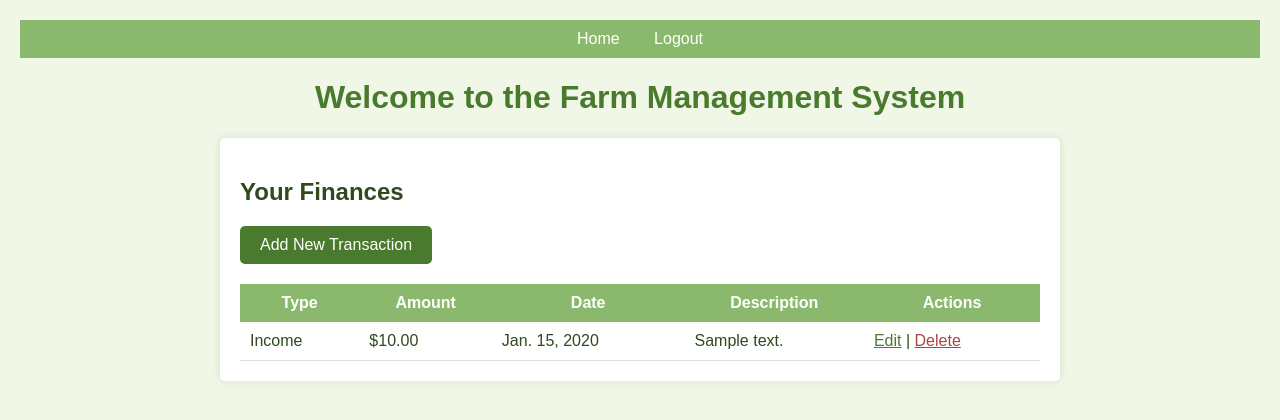
After one commit to namirayounus/FMSP, a Django app: page /finances/ in a window 1280 px wide. The commit adds this page. Shown: the top 420 px of the page. Run offline with Django 5.2, Linux system fonts and the light colour scheme; a user stored in the database is signed in; tables that the repository leaves empty hold one stand-in row (values such as "Sample post").

Commit message:
Step 7: Add Finance model and CRUD functionality

```diff
--- a/farm/admin.py
+++ b/farm/admin.py
@@ -1,6 +1,7 @@
 from django.contrib import admin
-from .models import Task, Crop, Livestock
+from .models import Task, Crop, Livestock, Finance
 
 admin.site.register(Task)
 admin.site.register(Crop)
 admin.site.register(Livestock)
+admin.site.register(Finance)
--- a/farm/models.py
+++ b/farm/models.py
@@ -32,3 +32,18 @@ class Livestock(models.Model):
 
     def __str__(self):
         return f"{self.name} ({self.type})"
+
+class Finance(models.Model):
+    TRANSACTION_TYPES = [
+        ('income', 'Income'),
+        ('expense', 'Expense'),
+    ]
+    user = models.ForeignKey(User, on_delete=models.CASCADE)
+    transaction_type = models.CharField(max_length=10, choices=TRANSACTION_TYPES)
+    amount = models.DecimalField(max_digits=10, decimal_places=2)
+    date = models.DateField()
+    description = models.CharField(max_length=200)
+    created_at = models.DateTimeField(auto_now_add=True)
+
+    def __str__(self):
+        return f"{self.transaction_type.capitalize()} - {self.amount}"
--- /dev/null
+++ b/farm/templates/farm/finance_list.html
@@ -0,0 +1,31 @@
+{% extends 'farm/base.html' %}
+
+{% block content %}
+    <h2>Your Finances</h2>
+    <a href="{% url 'farm:finance_create' %}" style="display: inline-block; background-color: #4a7a2e; color: white; padding: 10px 20px; border-radius: 5px; text-decoration: none; margin-bottom: 20px;">Add New Transaction</a>
+    {% if finances %}
+        <table style="width: 100%; border-collapse: collapse;">
+            <tr style="background-color: #8ab86d; color: white;">
+                <th style="padding: 10px;">Type</th>
+                <th style="padding: 10px;">Amount</th>
+                <th style="padding: 10px;">Date</th>
+                <th style="padding: 10px;">Description</th>
+                <th style="padding: 10px;">Actions</th>
+            </tr>
+            {% for finance in finances %}
+                <tr style="border-bottom: 1px solid #ddd;">
+                    <td style="padding: 10px;">{{ finance.transaction_type|capfirst }}</td>
+                    <td style="padding: 10px;">${{ finance.amount }}</td>
+                    <td style="padding: 10px;">{{ finance.date }}</td>
+                    <td style="padding: 10px;">{{ finance.description }}</td>
+                    <td style="padding: 10px;">
+                        <a href="{% url 'farm:finance_update' finance.id %}" style="color: #4a7a2e;">Edit</a> |
+                        <a href="{% url 'farm:finance_delete' finance.id %}" style="color: #a94442;">Delete</a>
+                    </td>
+                </tr>
+            {% endfor %}
+        </table>
+    {% else %}
+        <p>No transactions yet. Start by adding one!</p>
+    {% endif %}
+{% endblock %}
--- a/farm/templates/farm/home.html
+++ b/farm/templates/farm/home.html
@@ -5,6 +5,7 @@
         <p>Hello, {{ user.username }}! Manage your farm with ease.</p>
         <p><a href="{% url 'farm:crop_list' %}" style="color: #4a7a2e;">View Your Crops</a></p>
         <p><a href="{% url 'farm:livestock_list' %}" style="color: #4a7a2e;">View Your Livestock</a></p>
+        <p><a href="{% url 'farm:finance_list' %}" style="color: #4a7a2e;">View Your Finances</a></p>
         <h2>Your Farm Tasks</h2>
         <a href="{% url 'farm:task_create' %}" style="display: inline-block; background-color: #4a7a2e; color: white; padding: 10px 20px; border-radius: 5px; text-decoration: none; margin-bottom: 20px;">Add New Task</a>
         {% if tasks %}
--- a/farm/urls.py
+++ b/farm/urls.py
@@ -17,4 +17,8 @@ urlpatterns = [
     path('livestock/new/', views.livestock_create, name='livestock_create'),
     path('livestock/<int:livestock_id>/update/', views.livestock_update, name='livestock_update'),
     path('livestock/<int:livestock_id>/delete/', views.livestock_delete, name='livestock_delete'),
+    path('finances/', views.finance_list, name='finance_list'),
+    path('finance/new/', views.finance_create, name='finance_create'),
+    path('finance/<int:finance_id>/update/', views.finance_update, name='finance_update'),
+    path('finance/<int:finance_id>/delete/', views.finance_delete, name='finance_delete'),
 ]
--- a/farm/views.py
+++ b/farm/views.py
@@ -2,8 +2,8 @@ from django.shortcuts import render, redirect
 from django.contrib.auth.forms import UserCreationForm
 from django.contrib.auth import login, logout
 from django.contrib.auth.decorators import login_required
-from .models import Task, Crop, Livestock
-from .forms import TaskForm, CropForm, LivestockForm
+from .models import Task, Crop, Livestock, Finance
+from .forms import TaskForm, CropForm, LivestockForm, FinanceForm
 
 def home(request):
     if request.user.is_authenticated:
@@ -135,3 +135,41 @@ def livestock_delete(request, livestock_id):
         livestock.delete()
         return redirect('farm:livestock_list')
     return render(request, 'farm/livestock_confirm_delete.html', {'livestock': livestock})
+
+@login_required
+def finance_list(request):
+    finances = Finance.objects.filter(user=request.user)
+    return render(request, 'farm/finance_list.html', {'finances': finances})
+
+@login_required
+def finance_create(request):
+    if request.method == 'POST':
+        form = FinanceForm(request.POST)
+        if form.is_valid():
+            finance = form.save(commit=False)
+            finance.user = request.user
+            finance.save()
+            return redirect('farm:finance_list')
+    else:
+        form = FinanceForm()
+    return render(request, 'farm/finance_form.html', {'form': form, 'action': 'Create'})
+
+@login_required
+def finance_update(request, finance_id):
+    finance = Finance.objects.get(id=finance_id, user=request.user)
+    if request.method == 'POST':
+        form = FinanceForm(request.POST, instance=finance)
+        if form.is_valid():
+            form.save()
+            return redirect('farm:finance_list')
+    else:
+        form = FinanceForm(instance=finance)
+    return render(request, 'farm/finance_form.html', {'form': form, 'action': 'Update'})
+
+@login_required
+def finance_delete(request, finance_id):
+    finance = Finance.objects.get(id=finance_id, user=request.user)
+    if request.method == 'POST':
+        finance.delete()
+        return redirect('farm:finance_list')
+    return render(request, 'farm/finance_confirm_delete.html', {'finance': finance})
```
Also changed, not shown: farm/forms.py (+9 -1 lines), farm/templates/farm/finance_confirm_delete.html (added, +11 -0 lines), farm/templates/farm/finance_form.html (added, +10 -0 lines), farm/migrations/0004_finance.py (added).
